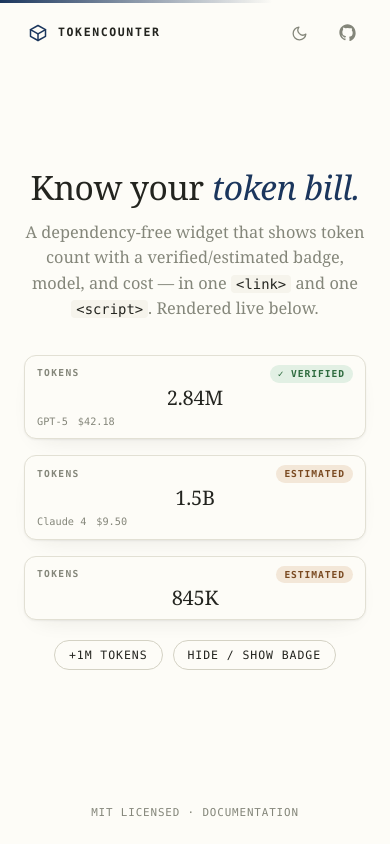
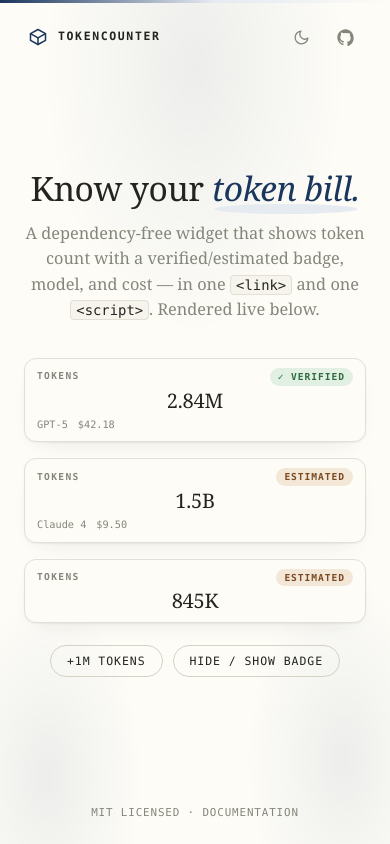
Before and after one commit to mkmlman/token-counter, a website: page index.html in a window 390 px wide. Drawn offline with Linux system fonts and the light colour scheme.

Commit message:
design: ambient glow, entrance choreography, morphing theme toggle, card lift, live count pop

```diff
--- a/index.html
+++ b/index.html
@@ -14,7 +14,10 @@
       --line: #e2e0d4;
       --line-strong: #d4d2c4;
       --accent: #1b365d;
+      --accent-strong: #14294a;
       --accent-soft: #e6ebf2;
+      --glow: rgba(27, 54, 93, 0.07);
+      --shadow-color: rgba(35, 36, 31, 0.14);
       --serif: "Source Serif 4", Charter, Georgia, "Times New Roman", serif;
       --display: "Fraunces", "Source Serif 4", Charter, Georgia, "Times New Roman", serif;
       --mono: ui-monospace, "SF Mono", "Menlo", "Consolas", monospace;
@@ -27,7 +30,10 @@
       --line: #33312a;
       --line-strong: #403d33;
       --accent: #9db9db;
+      --accent-strong: #b6cfe8;
       --accent-soft: rgba(157, 185, 219, 0.12);
+      --glow: rgba(157, 185, 219, 0.06);
+      --shadow-color: rgba(0, 0, 0, 0.5);
     }
     @media (prefers-color-scheme: dark) {
       html:not([data-theme]) {
@@ -38,7 +44,10 @@
         --line: #33312a;
         --line-strong: #403d33;
         --accent: #9db9db;
+        --accent-strong: #b6cfe8;
         --accent-soft: rgba(157, 185, 219, 0.12);
+        --glow: rgba(157, 185, 219, 0.06);
+        --shadow-color: rgba(0, 0, 0, 0.5);
       }
     }
     * { box-sizing: border-box; }
@@ -49,16 +58,31 @@
       background: var(--bg);
       color: var(--ink);
       line-height: 1.55;
+      -webkit-font-smoothing: antialiased;
+      text-rendering: optimizeLegibility;
       display: flex;
       flex-direction: column;
       transition: background-color 0.3s ease, color 0.3s ease;
     }
+    /* soft ambient light behind the hero */
+    body::after {
+      content: "";
+      position: fixed;
+      inset: 0;
+      z-index: 0;
+      pointer-events: none;
+      background:
+        radial-gradient(55% 45% at 50% 8%, var(--glow), transparent 70%),
+        radial-gradient(35% 30% at 12% 92%, var(--glow), transparent 70%),
+        radial-gradient(35% 30% at 88% 90%, var(--glow), transparent 70%);
+    }
+    /* hairline accent rule across the top */
     body::before {
       content: "";
       position: fixed;
       top: 0; left: 0; right: 0;
       height: 3px;
-      background: linear-gradient(90deg, var(--accent), transparent 70%);
+      background: linear-gradient(90deg, var(--accent), var(--accent-soft) 55%, transparent);
       z-index: 10;
     }
     ::selection { background: var(--accent); color: var(--bg); }
@@ -67,9 +91,26 @@
       font-size: 0.85em;
       color: var(--ink);
       background: var(--bg-soft);
+      border: 1px solid var(--line);
       padding: 1px 5px;
       border-radius: 4px;
     }
+
+    /* Entrance choreography */
+    @keyframes rise {
+      from { opacity: 0; transform: translateY(14px); }
+      to   { opacity: 1; transform: none; }
+    }
+    .topbar   { animation: rise 0.55s ease both; }
+    .hero h1  { animation: rise 0.6s 0.08s ease both; }
+    .lede     { animation: rise 0.6s 0.16s ease both; }
+    .stage    { animation: rise 0.7s 0.26s ease both; }
+    .controls { animation: rise 0.7s 0.38s ease both; }
+    footer    { animation: rise 0.7s 0.5s ease both; }
+
+    .topbar,
+    .hero,
+    footer { position: relative; z-index: 1; }
 
     /* ------------------------------------------------------------------ */
     /* Top bar                                                              */
@@ -79,30 +120,26 @@
       align-items: center;
       justify-content: space-between;
       gap: 12px;
-      padding: 18px 28px;
+      padding: 20px 28px;
       font-family: var(--mono);
       font-size: 0.72rem;
       letter-spacing: 0.14em;
       text-transform: uppercase;
     }
-    .topbar .brand { display: flex; align-items: center; gap: 10px; }
-    .topbar .brand svg { width: 20px; height: 20px; }
+    .topbar .brand { display: flex; align-items: center; gap: 10px; color: var(--muted); }
+    .topbar .brand svg { width: 20px; height: 20px; transition: transform 0.5s ease; }
+    .topbar .brand:hover svg { transform: rotate(-12deg) scale(1.06); }
     .topbar .brand b { color: var(--ink); font-weight: 600; }
-    .topbar .links { display: flex; align-items: center; gap: 18px; color: var(--muted); }
-    .topbar a {
-      color: var(--muted);
-      text-decoration: none;
-      border-bottom: 1px solid transparent;
-    }
-    .topbar a:hover { color: var(--accent); border-bottom-color: var(--accent); }
+    .topbar .links { display: flex; align-items: center; gap: 10px; color: var(--muted); }
 
-    /* Theme icon toggle */
+    /* Theme icon toggle — sun and moon morph into each other */
     .theme-toggle {
+      position: relative;
       display: inline-flex;
       align-items: center;
       justify-content: center;
-      width: 30px;
-      height: 30px;
+      width: 34px;
+      height: 34px;
       padding: 0;
       border: none;
       border-radius: 999px;
@@ -112,23 +149,29 @@
       transition: color 0.2s ease, background-color 0.2s ease;
     }
     .theme-toggle:hover { color: var(--accent); background: var(--accent-soft); }
-    .theme-toggle svg { width: 17px; height: 17px; }
-    .theme-toggle .icon-sun { display: none; }
-    html[data-theme="dark"] .theme-toggle .icon-moon { display: none; }
-    html[data-theme="dark"] .theme-toggle .icon-sun { display: block; }
+    .theme-toggle svg {
+      position: absolute;
+      width: 17px;
+      height: 17px;
+      transition: opacity 0.35s ease, transform 0.5s cubic-bezier(0.34, 1.56, 0.64, 1);
+    }
+    .theme-toggle .icon-sun { opacity: 0; transform: rotate(-100deg) scale(0.4); }
+    html[data-theme="dark"] .theme-toggle .icon-moon { opacity: 0; transform: rotate(100deg) scale(0.4); }
+    html[data-theme="dark"] .theme-toggle .icon-sun { opacity: 1; transform: none; }
 
     .gh-link {
       display: inline-flex;
       align-items: center;
       justify-content: center;
-      width: 30px;
-      height: 30px;
+      width: 34px;
+      height: 34px;
       border-radius: 999px;
       color: var(--muted);
       text-decoration: none;
-      transition: color 0.2s ease, background-color 0.2s ease;
+      transition: color 0.2s ease, background-color 0.2s ease, transform 0.2s ease;
     }
-    .gh-link:hover { color: var(--accent); background: var(--accent-soft); }
+    .gh-link:hover { color: var(--accent); background: var(--accent-soft); transform: translateY(-1px); }
+    .gh-link:active { transform: translateY(0); }
     .gh-link svg { width: 17px; height: 17px; }
 
     /* ------------------------------------------------------------------ */
@@ -151,11 +194,29 @@
       letter-spacing: -0.015em;
       margin: 0 0 14px;
     }
-    .hero h1 em { font-style: italic; font-weight: 420; color: var(--accent); }
+    .hero h1 em {
+      font-style: italic;
+      font-weight: 420;
+      color: var(--accent);
+      position: relative;
+      white-space: nowrap;
+    }
+    /* hand-drawn underline under the italicized phrase */
+    .hero h1 em::after {
+      content: "";
+      position: absolute;
+      left: 2%;
+      right: 2%;
+      bottom: -0.08em;
+      height: 0.28em;
+      background: var(--accent-soft);
+      border-radius: 50%;
+      z-index: -1;
+    }
     .lede {
       color: var(--muted);
       max-width: 520px;
-      margin: 0 0 34px;
+      margin: 0 0 36px;
       font-size: 1.02rem;
     }
 
@@ -165,12 +226,19 @@
       gap: 16px;
       align-items: stretch;
       justify-content: center;
-      margin-bottom: 20px;
+      margin-bottom: 22px;
       max-width: 860px;
       width: 100%;
     }
     .stage > div { flex: 1; min-width: 210px; }
     .stage .tc__card { max-width: none; }
+    .stage > div .tc__card {
+      transition: transform 0.3s ease, box-shadow 0.3s ease;
+    }
+    .stage > div:hover .tc__card {
+      transform: translateY(-3px);
+      box-shadow: var(--tc-shadow), 0 22px 44px -22px var(--shadow-color);
+    }
 
     .controls { display: flex; flex-wrap: wrap; gap: 10px; justify-content: center; }
     .btn {
@@ -178,17 +246,38 @@
       font-size: 0.72rem;
       letter-spacing: 0.08em;
       text-transform: uppercase;
-      padding: 7px 14px;
+      padding: 8px 16px;
       border-radius: 999px;
       border: 1px solid var(--line-strong);
       background: transparent;
       color: var(--ink);
       cursor: pointer;
-      transition: border-color 0.2s ease, color 0.2s ease, transform 0.15s ease;
+      transition: border-color 0.25s ease, color 0.25s ease,
+                  background-color 0.25s ease, transform 0.15s ease,
+                  box-shadow 0.25s ease;
     }
-    .btn:hover { border-color: var(--accent); color: var(--accent); }
-    .btn:active { transform: translateY(1px); }
-    button:focus-visible { outline: 2px solid var(--accent); outline-offset: 2px; }
+    .btn:hover {
+      border-color: var(--accent);
+      color: var(--accent);
+      background: var(--accent-soft);
+      transform: translateY(-1px);
+      box-shadow: 0 10px 20px -14px var(--shadow-color);
+    }
+    .btn:active { transform: translateY(0) scale(0.97); }
+    button:focus-visible {
+      outline: 2px solid var(--accent);
+      outline-offset: 3px;
+    }
+
+    /* the live count gives a tiny pulse when it changes */
+    .tc__count.pop {
+      animation: pop 0.4s cubic-bezier(0.34, 1.56, 0.64, 1);
+    }
+    @keyframes pop {
+      0%   { transform: scale(1); }
+      40%  { transform: scale(1.06); }
+      100% { transform: scale(1); }
+    }
 
     /* ------------------------------------------------------------------ */
     /* Footer                                                               */
@@ -204,6 +293,10 @@
     }
     footer a { color: var(--muted); text-decoration: none; border-bottom: 1px solid transparent; }
     footer a:hover { color: var(--accent); border-bottom-color: var(--accent); }
+
+    @media (prefers-reduced-motion: reduce) {
+      * { animation: none !important; transition: none !important; }
+    }
   </style>
   <link rel="stylesheet" href="token-counter.css">
 </head>
@@ -275,6 +368,12 @@
     document.getElementById("live-update").addEventListener("click", function () {
       var state = verified.getState();
       verified.update({ tokens: state.tokens + 1000000 });
+      var count = document.querySelector("#counter-verified .tc__count");
+      if (count) {
+        count.classList.remove("pop");
+        void count.offsetWidth;
+        count.classList.add("pop");
+      }
     });
 
     document.getElementById("toggle-badge").addEventListener("click", function () {
@@ -284,8 +383,17 @@
 
     document.getElementById("toggle-theme").addEventListener("click", function () {
       var current = document.documentElement.getAttribute("data-theme");
-      document.documentElement.setAttribute("data-theme", current === "dark" ? "light" : "dark");
+      var next = current === "dark" ? "light" : "dark";
+      document.documentElement.setAttribute("data-theme", next);
+      try { localStorage.setItem("tc-theme", next); } catch (e) {}
     });
+
+    try {
+      var saved = localStorage.getItem("tc-theme");
+      if (saved === "light" || saved === "dark") {
+        document.documentElement.setAttribute("data-theme", saved);
+      }
+    } catch (e) {}
   </script>
 </body>
 </html>
```
